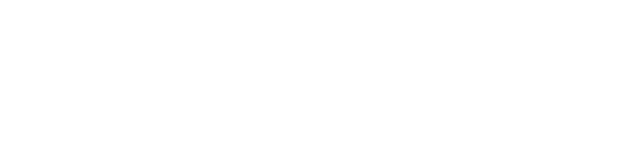
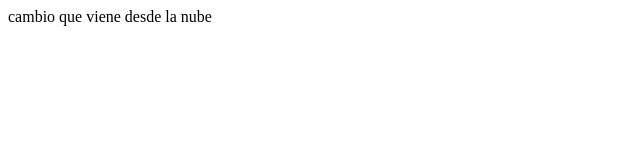
Before and after one commit to pablo-ambrogio/camada2, a plain HTML site: page index.html in a window 1280 px wide. Shown: the whole page, without its empty margins (0-640 px from the left). Drawn offline with Linux system fonts and the light colour scheme.

Commit message:
Update index.html

```diff
--- a/index.html
+++ b/index.html
@@ -7,6 +7,6 @@
     <title>Document</title>
 </head>
 <body>
-
+    cambio que viene desde la nube
 </body>
 </html>
```
